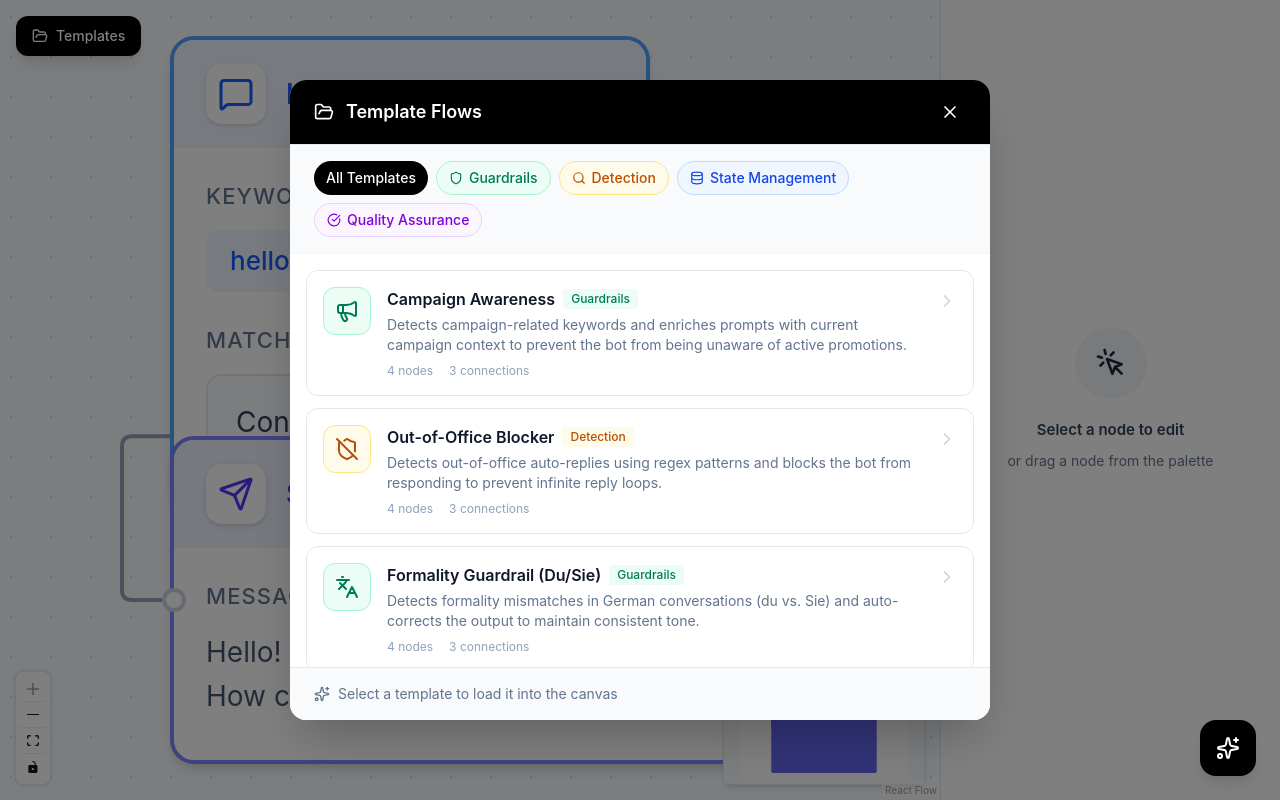
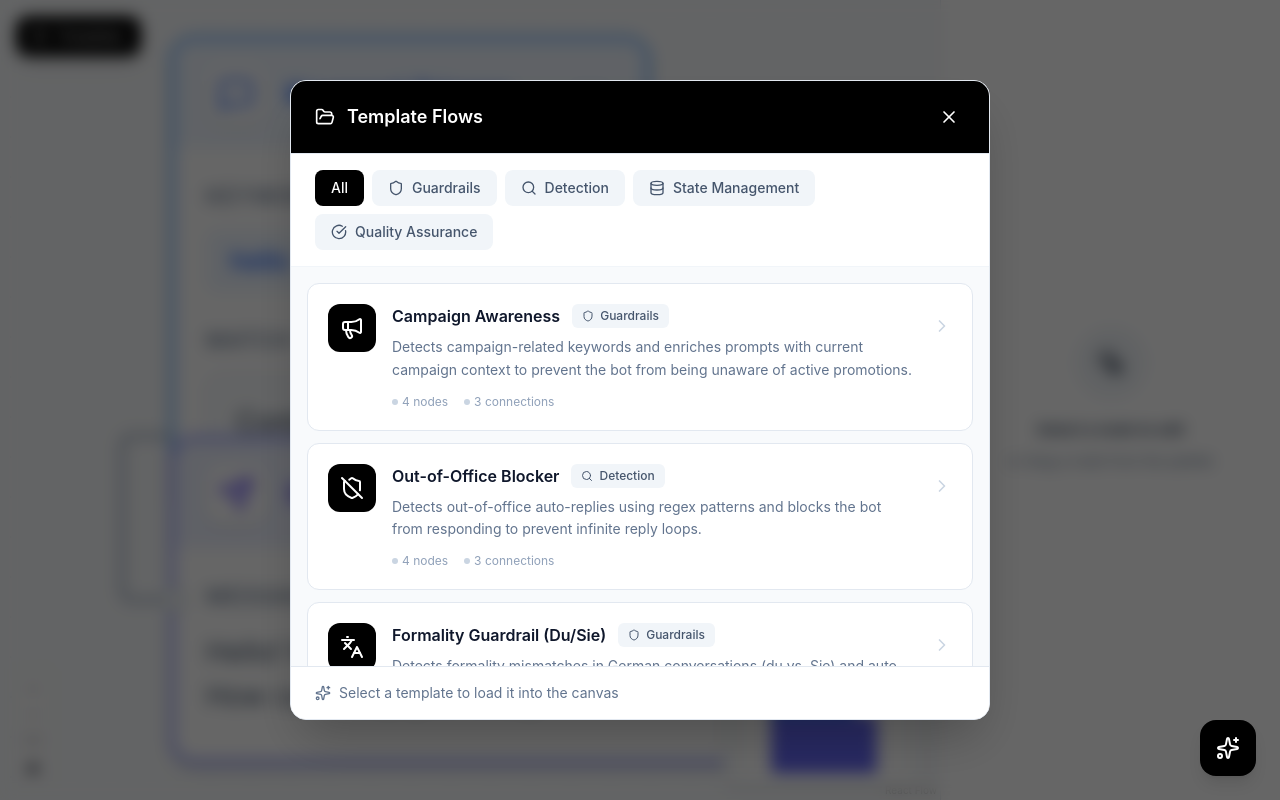
Before and after one commit to LachPawel/fluxus, a Next.js app: page / in a window 1280 px wide. Both pictures are taken after a click on the button "Templates". Built offline with nearby package versions, Linux system fonts and the light colour scheme.

Commit message:
chore: update nodes style

```diff
--- a/src/components/flow-canvas.tsx
+++ b/src/components/flow-canvas.tsx
@@ -279,10 +279,6 @@ export function FlowCanvas() {
         return {
           ...node,
           id: newId,
-          position: {
-            x: node.position.x + 100,
-            y: node.position.y + 100,
-          },
         };
       });
 
@@ -293,8 +289,10 @@ export function FlowCanvas() {
         target: idMap.get(edge.target) || edge.target,
       }));
 
-      setNodes((nds) => [...nds, ...newNodes]);
-      setEdges((eds) => [...eds, ...newEdges]);
+      // Clear existing flow and load template
+      setNodes(newNodes);
+      setEdges(newEdges);
+      setSelectedNodeId(null);
       setShowTemplatePicker(false);
 
       // Fit view after loading
--- a/src/components/flow/template-flow-picker.tsx
+++ b/src/components/flow/template-flow-picker.tsx
@@ -15,32 +15,17 @@ interface TemplateFlowPickerProps {
   onClose: () => void;
 }
 
-const CATEGORY_STYLES: Record<
-  TemplateFlow['category'],
-  { bg: string; border: string; text: string; icon: string }
-> = {
+const CATEGORY_STYLES: Record<TemplateFlow['category'], { icon: string }> = {
   guardrails: {
-    bg: 'bg-emerald-50',
-    border: 'border-emerald-200',
-    text: 'text-emerald-700',
     icon: 'Shield',
   },
   detection: {
-    bg: 'bg-amber-50',
-    border: 'border-amber-200',
-    text: 'text-amber-700',
     icon: 'Search',
   },
   'state-management': {
-    bg: 'bg-blue-50',
-    border: 'border-blue-200',
-    text: 'text-blue-700',
     icon: 'Database',
   },
   quality: {
-    bg: 'bg-purple-50',
-    border: 'border-purple-200',
-    text: 'text-purple-700',
     icon: 'CheckCircle',
   },
 };
@@ -55,10 +40,10 @@ export function TemplateFlowPicker({ onSelect, onClose }: TemplateFlowPickerProp
     : allFlows;
 
   return (
-    <div className="fixed inset-0 bg-black/50 flex items-center justify-center z-50">
-      <div className="bg-white rounded-2xl shadow-2xl w-[700px] max-h-[80vh] flex flex-col overflow-hidden">
+    <div className="fixed inset-0 bg-black/60 backdrop-blur-sm flex items-center justify-center z-50">
+      <div className="bg-white rounded-2xl shadow-2xl w-[700px] max-h-[80vh] flex flex-col overflow-hidden border border-slate-200">
         {/* Header */}
-        <div className="flex items-center justify-between px-6 py-4 border-b border-slate-200 bg-black">
+        <div className="flex items-center justify-between px-6 py-5 border-b border-slate-200 bg-black">
           <div className="flex items-center gap-3 text-white">
             <FolderOpen className="w-5 h-5" />
             <span className="font-semibold text-lg">Template Flows</span>
@@ -72,17 +57,17 @@ export function TemplateFlowPicker({ onSelect, onClose }: TemplateFlowPickerProp
         </div>
 
         {/* Category Pills */}
-        <div className="px-6 py-4 border-b border-slate-100 bg-slate-50">
+        <div className="px-6 py-4 border-b border-slate-100 bg-white">
           <div className="flex flex-wrap gap-2">
             <button
               onClick={() => setSelectedCategory(null)}
-              className={`px-3 py-1.5 rounded-full text-sm font-medium transition-all ${
+              className={`px-4 py-2 rounded-lg text-sm font-medium transition-all ${
                 selectedCategory === null
                   ? 'bg-black text-white'
-                  : 'bg-white text-slate-600 hover:bg-slate-100 border border-slate-200'
+                  : 'bg-slate-100 text-slate-600 hover:bg-slate-200'
               }`}
             >
-              All Templates
+              All
             </button>
             {categories.map((cat) => {
               const style = CATEGORY_STYLES[cat];
@@ -90,13 +75,13 @@ export function TemplateFlowPicker({ onSelect, onClose }: TemplateFlowPickerProp
                 <button
                   key={cat}
                   onClick={() => setSelectedCategory(cat)}
-                  className={`px-3 py-1.5 rounded-full text-sm font-medium transition-all flex items-center gap-1.5 ${
+                  className={`px-4 py-2 rounded-lg text-sm font-medium transition-all flex items-center gap-2 ${
                     selectedCategory === cat
                       ? 'bg-black text-white'
-                      : `${style.bg} ${style.text} hover:opacity-80 border ${style.border}`
+                      : 'bg-slate-100 text-slate-600 hover:bg-slate-200'
                   }`}
                 >
-                  <DynamicIcon name={style.icon} className="w-3.5 h-3.5" />
+                  <DynamicIcon name={style.icon} className="w-4 h-4" />
                   {getCategoryDisplayName(cat)}
                 </button>
               );
@@ -105,7 +90,7 @@ export function TemplateFlowPicker({ onSelect, onClose }: TemplateFlowPickerProp
         </div>
 
         {/* Flow List */}
-        <div className="flex-1 overflow-y-auto p-4">
+        <div className="flex-1 overflow-y-auto p-4 bg-slate-50">
           <div className="grid gap-3">
             {filteredFlows.map((flow) => {
               const style = CATEGORY_STYLES[flow.category];
@@ -113,29 +98,34 @@ export function TemplateFlowPicker({ onSelect, onClose }: TemplateFlowPickerProp
                 <button
                   key={flow.id}
                   onClick={() => onSelect(flow)}
-                  className="flex items-start gap-4 p-4 rounded-xl border border-slate-200 hover:border-slate-300 hover:shadow-md transition-all text-left group bg-white"
+                  className="flex items-start gap-4 p-5 rounded-xl border border-slate-200 hover:border-black hover:shadow-lg transition-all text-left group bg-white"
                 >
-                  <div
-                    className={`w-12 h-12 rounded-xl ${style.bg} ${style.border} border flex items-center justify-center flex-shrink-0`}
-                  >
-                    <DynamicIcon name={flow.icon} className={`w-6 h-6 ${style.text}`} />
+                  <div className="w-12 h-12 rounded-xl bg-black flex items-center justify-center flex-shrink-0">
+                    <DynamicIcon name={flow.icon} className="w-6 h-6 text-white" />
                   </div>
                   <div className="flex-1 min-w-0">
-                    <div className="flex items-center gap-2">
+                    <div className="flex items-center gap-3">
                       <h3 className="font-semibold text-slate-900">{flow.name}</h3>
-                      <span
-                        className={`px-2 py-0.5 rounded text-xs font-medium ${style.bg} ${style.text}`}
-                      >
+                      <span className="px-2.5 py-1 rounded-md text-xs font-medium bg-slate-100 text-slate-600 flex items-center gap-1.5">
+                        <DynamicIcon name={style.icon} className="w-3 h-3" />
                         {getCategoryDisplayName(flow.category)}
                       </span>
                     </div>
-                    <p className="text-sm text-slate-500 mt-1 line-clamp-2">{flow.description}</p>
-                    <div className="flex items-center gap-4 mt-2 text-xs text-slate-400">
-                      <span>{flow.nodes.length} nodes</span>
-                      <span>{flow.edges.length} connections</span>
+                    <p className="text-sm text-slate-500 mt-2 line-clamp-2 leading-relaxed">
+                      {flow.description}
+                    </p>
+                    <div className="flex items-center gap-4 mt-3 text-xs text-slate-400">
+                      <span className="flex items-center gap-1">
+                        <span className="w-1.5 h-1.5 rounded-full bg-slate-300"></span>
+                        {flow.nodes.length} nodes
+                      </span>
+                      <span className="flex items-center gap-1">
+                        <span className="w-1.5 h-1.5 rounded-full bg-slate-300"></span>
+                        {flow.edges.length} connections
+                      </span>
                     </div>
                   </div>
-                  <ChevronRight className="w-5 h-5 text-slate-300 group-hover:text-slate-500 transition-colors flex-shrink-0 mt-1" />
+                  <ChevronRight className="w-5 h-5 text-slate-300 group-hover:text-black group-hover:translate-x-1 transition-all flex-shrink-0 mt-3" />
                 </button>
               );
             })}
@@ -143,7 +133,7 @@ export function TemplateFlowPicker({ onSelect, onClose }: TemplateFlowPickerProp
         </div>
 
         {/* Footer */}
-        <div className="px-6 py-4 border-t border-slate-200 bg-slate-50">
+        <div className="px-6 py-4 border-t border-slate-200 bg-white">
           <div className="flex items-center gap-2 text-sm text-slate-500">
             <Sparkles className="w-4 h-4" />
             <span>Select a template to load it into the canvas</span>
--- a/src/lib/template-flows.ts
+++ b/src/lib/template-flows.ts
@@ -34,7 +34,7 @@ export const TEMPLATE_FLOWS: TemplateFlow[] = [
       {
         id: 'campaign-trigger',
         type: 'trigger_keyword',
-        position: { x: 250, y: 50 },
+        position: { x: 400, y: 50 },
         data: {
           type: 'trigger_keyword',
           label: 'Campaign Keyword Detector',
@@ -45,7 +45,7 @@ export const TEMPLATE_FLOWS: TemplateFlow[] = [
       {
         id: 'campaign-check',
         type: 'condition_branch',
-        position: { x: 250, y: 200 },
+        position: { x: 400, y: 300 },
         data: {
           type: 'condition_branch',
           label: 'Active Campaign Check',
@@ -57,7 +57,7 @@ export const TEMPLATE_FLOWS: TemplateFlow[] = [
       {
         id: 'campaign-enrich',
         type: 'action_message',
-        position: { x: 100, y: 380 },
+        position: { x: 100, y: 550 },
         data: {
           type: 'action_message',
           label: 'Enrich with Campaign Context',
@@ -68,7 +68,7 @@ export const TEMPLATE_FLOWS: TemplateFlow[] = [
       {
         id: 'campaign-fallback',
         type: 'action_message',
-        position: { x: 400, y: 380 },
+        position: { x: 700, y: 550 },
         data: {
           type: 'action_message',
           label: 'No Active Campaign Response',
@@ -116,7 +116,7 @@ export const TEMPLATE_FLOWS: TemplateFlow[] = [
       {
         id: 'ooo-trigger',
         type: 'trigger_keyword',
-        position: { x: 250, y: 50 },
+        position: { x: 400, y: 50 },
         data: {
           type: 'trigger_keyword',
           label: 'OOO Pattern Detector',
@@ -128,7 +128,7 @@ export const TEMPLATE_FLOWS: TemplateFlow[] = [
       {
         id: 'ooo-check',
         type: 'condition_branch',
-        position: { x: 250, y: 200 },
+        position: { x: 400, y: 300 },
         data: {
           type: 'condition_branch',
           label: 'Confirm OOO Pattern',
@@ -140,7 +140,7 @@ export const TEMPLATE_FLOWS: TemplateFlow[] = [
       {
         id: 'ooo-block',
         type: 'action_message',
-        position: { x: 100, y: 380 },
+        position: { x: 100, y: 550 },
         data: {
           type: 'action_message',
           label: 'Block Response (Silent)',
@@ -151,7 +151,7 @@ export const TEMPLATE_FLOWS: TemplateFlow[] = [
       {
         id: 'ooo-continue',
         type: 'action_message',
-        position: { x: 400, y: 380 },
+        position: { x: 700, y: 550 },
         data: {
           type: 'action_message',
           label: 'Continue Normal Flow',
@@ -198,7 +198,7 @@ export const TEMPLATE_FLOWS: TemplateFlow[] = [
       {
         id: 'formality-trigger',
         type: 'trigger_keyword',
-        position: { x: 250, y: 50 },
+        position: { x: 400, y: 50 },
         data: {
           type: 'trigger_keyword',
           label: 'Incoming Message',
@@ -209,7 +209,7 @@ export const TEMPLATE_FLOWS: TemplateFlow[] = [
       {
         id: 'formality-detect-user',
         type: 'condition_branch',
-        position: { x: 250, y: 200 },
+        position: { x: 400, y: 300 },
         data: {
           type: 'condition_branch',
           label: 'User Uses Formal (Sie)',
@@ -221,7 +221,7 @@ export const TEMPLATE_FLOWS: TemplateFlow[] = [
       {
         id: 'formality-set-formal',
         type: 'action_message',
-        position: { x: 100, y: 380 },
+        position: { x: 100, y: 550 },
         data: {
           type: 'action_message',
           label: 'Set Formal Mode',
@@ -232,7 +232,7 @@ export const TEMPLATE_FLOWS: TemplateFlow[] = [
       {
         id: 'formality-set-informal',
         type: 'action_message',
-        position: { x: 400, y: 380 },
+        position: { x: 700, y: 550 },
         data: {
           type: 'action_message',
           label: 'Set Informal Mode',
@@ -280,7 +280,7 @@ export const TEMPLATE_FLOWS: TemplateFlow[] = [
       {
         id: 'length-trigger',
         type: 'trigger_keyword',
-        position: { x: 250, y: 50 },
+        position: { x: 400, y: 50 },
         data: {
           type: 'trigger_keyword',
           label: 'Outgoing Message Check',
@@ -291,7 +291,7 @@ export const TEMPLATE_FLOWS: TemplateFlow[] = [
       {
         id: 'length-check',
         type: 'condition_branch',
-        position: { x: 250, y: 200 },
+        position: { x: 400, y: 300 },
         data: {
           type: 'condition_branch',
           label: 'Exceeds 500 Characters',
@@ -303,7 +303,7 @@ export const TEMPLATE_FLOWS: TemplateFlow[] = [
       {
         id: 'length-truncate',
         type: 'action_message',
-        position: { x: 100, y: 380 },
+        position: { x: 100, y: 550 },
         data: {
           type: 'action_message',
           label: 'Truncate with Summary',
@@ -314,7 +314,7 @@ export const TEMPLATE_FLOWS: TemplateFlow[] = [
       {
         id: 'length-pass',
         type: 'action_message',
-        position: { x: 400, y: 380 },
+        position: { x: 700, y: 550 },
         data: {
           type: 'action_message',
           label: 'Pass Through',
@@ -324,7 +324,7 @@ export const TEMPLATE_FLOWS: TemplateFlow[] = [
       {
         id: 'length-continue-check',
         type: 'condition_branch',
-        position: { x: 100, y: 550 },
+        position: { x: 100, y: 800 },
         data: {
           type: 'condition_branch',
           label: 'User Wants More',
@@ -336,7 +336,7 @@ export const TEMPLATE_FLOWS: TemplateFlow[] = [
       {
         id: 'length-send-continuation',
         type: 'action_message',
-        position: { x: 100, y: 720 },
+        position: { x: 100, y: 1050 },
         data: {
           type: 'action_message',
           label: 'Send Continuation',
@@ -397,7 +397,7 @@ export const TEMPLATE_FLOWS: TemplateFlow[] = [
       {
         id: 'raffle-trigger',
         type: 'trigger_keyword',
-        position: { x: 250, y: 50 },
+        position: { x: 400, y: 50 },
         data: {
           type: 'trigger_keyword',
           label: 'Raffle Entry Detector',
@@ -408,7 +408,7 @@ export const TEMPLATE_FLOWS: TemplateFlow[] = [
       {
         id: 'raffle-state-check',
         type: 'condition_branch',
-        position: { x: 250, y: 200 },
+        position: { x: 400, y: 300 },
         data: {
           type: 'condition_branch',
           label: 'Raffle In Progress',
@@ -420,7 +420,7 @@ export const TEMPLATE_FLOWS: TemplateFlow[] = [
       {
         id: 'raffle-defer',
         type: 'action_message',
-        position: { x: 100, y: 380 },
+        position: { x: 100, y: 550 },
         data: {
           type: 'action_message',
           label: 'Defer Bot Response',
@@ -431,7 +431,7 @@ export const TEMPLATE_FLOWS: TemplateFlow[] = [
       {
         id: 'raffle-start',
         type: 'action_message',
-        position: { x: 400, y: 380 },
+        position: { x: 700, y: 550 },
         data: {
           type: 'action_message',
           label: 'Start Raffle Participation',
@@ -442,7 +442,7 @@ export const TEMPLATE_FLOWS: TemplateFlow[] = [
       {
         id: 'raffle-complete',
         type: 'trigger_keyword',
-        position: { x: 400, y: 550 },
+        position: { x: 700, y: 800 },
         data: {
           type: 'trigger_keyword',
           label: 'Raffle Completion Detector',
@@ -453,7 +453,7 @@ export const TEMPLATE_FLOWS: TemplateFlow[] = [
       {
         id: 'raffle-resume',
         type: 'action_message',
-        position: { x: 400, y: 720 },
+        position: { x: 700, y: 1050 },
         data: {
           type: 'action_message',
           label: 'Resume Normal Operations',
@@ -515,7 +515,7 @@ export const TEMPLATE_FLOWS: TemplateFlow[] = [
       {
         id: 'agent-trigger',
         type: 'trigger_keyword',
-        position: { x: 250, y: 50 },
+        position: { x: 400, y: 50 },
         data: {
           type: 'trigger_keyword',
           label: 'Incoming Message',
@@ -526,7 +526,7 @@ export const TEMPLATE_FLOWS: TemplateFlow[] = [
       {
         id: 'agent-check',
         type: 'condition_branch',
-        position: { x: 250, y: 200 },
+        position: { x: 400, y: 300 },
         data: {
           type: 'condition_branch',
           label: 'Human Agent Active',
@@ -538,7 +538,7 @@ export const TEMPLATE_FLOWS: TemplateFlow[] = [
       {
         id: 'agent-block',
         type: 'action_message',
-        position: { x: 100, y: 380 },
+        position: { x: 100, y: 550 },
         data: {
           type: 'action_message',
           label: 'Block Bot Response',
@@ -549,7 +549,7 @@ export const TEMPLATE_FLOWS: TemplateFlow[] = [
       {
         id: 'agent-timeout-check',
         type: 'condition_branch',
-        position: { x: 100, y: 550 },
+        position: { x: 100, y: 800 },
         data: {
           type: 'condition_branch',
           label: 'Agent Timeout (15 min)',
@@ -561,7 +561,7 @@ export const TEMPLATE_FLOWS: TemplateFlow[] = [
       {
         id: 'agent-auto-resume',
         type: 'action_message',
-        position: { x: 100, y: 720 },
+        position: { x: 100, y: 1050 },
         data: {
           type: 'action_message',
           label: 'Auto-Resume Bot',
@@ -572,7 +572,7 @@ export const TEMPLATE_FLOWS: TemplateFlow[] = [
       {
         id: 'agent-continue',
         type: 'action_message',
-        position: { x: 400, y: 380 },
+        position: { x: 700, y: 550 },
         data: {
           type: 'action_message',
           label: 'Process with Bot',
@@ -582,7 +582,7 @@ export const TEMPLATE_FLOWS: TemplateFlow[] = [
       {
         id: 'agent-handoff-detect',
         type: 'trigger_keyword',
-        position: { x: 550, y: 200 },
+        position: { x: 1000, y: 300 },
         data: {
           type: 'trigger_keyword',
           label: 'Agent Handoff Detector',
@@ -593,7 +593,7 @@ export const TEMPLATE_FLOWS: TemplateFlow[] = [
       {
         id: 'agent-activate',
         type: 'action_message',
-        position: { x: 550, y: 380 },
+        position: { x: 1000, y: 550 },
         data: {
           type: 'action_message',
           label: 'Activate Agent Mode',
@@ -662,7 +662,7 @@ export const TEMPLATE_FLOWS: TemplateFlow[] = [
       {
         id: 'repeat-trigger',
         type: 'trigger_keyword',
-        position: { x: 250, y: 50 },
+        position: { x: 400, y: 50 },
         data: {
           type: 'trigger_keyword',
           label: 'User Response',
@@ -673,7 +673,7 @@ export const TEMPLATE_FLOWS: TemplateFlow[] = [
       {
         id: 'repeat-extract-name',
         type: 'condition_branch',
-        position: { x: 100, y: 200 },
+        position: { x: 100, y: 300 },
         data: {
           type: 'condition_branch',
           label: 'Name Provided',
@@ -685,7 +685,7 @@ export const TEMPLATE_FLOWS: TemplateFlow[] = [
       {
         id: 'repeat-store-name',
         type: 'action_message',
-        position: { x: 100, y: 380 },
+        position: { x: 100, y: 550 },
         data: {
           type: 'action_message',
           label: 'Store Name',
@@ -696,7 +696,7 @@ export const TEMPLATE_FLOWS: TemplateFlow[] = [
       {
         id: 'repeat-extract-email',
         type: 'condition_branch',
-        position: { x: 400, y: 200 },
+        position: { x: 700, y: 300 },
         data: {
           type: 'condition_branch',
           label: 'Email Provided',
@@ -708,7 +708,7 @@ export const TEMPLATE_FLOWS: TemplateFlow[] = [
       {
         id: 'repeat-store-email',
         type: 'action_message',
-        position: { x: 400, y: 380 },
+        position: { x: 700, y: 550 },
         data: {
           type: 'action_message',
           label: 'Store Email',
@@ -719,7 +719,7 @@ export const TEMPLATE_FLOWS: TemplateFlow[] = [
       {
         id: 'repeat-filter-output',
         type: 'action_message',
-        position: { x: 250, y: 550 },
+        position: { x: 400, y: 800 },
         data: {
           type: 'action_message',
           label: 'Filter Bot Output',
@@ -788,7 +788,7 @@ export const TEMPLATE_FLOWS: TemplateFlow[] = [
       {
         id: 'fab-trigger',
         type: 'trigger_keyword',
-        position: { x: 250, y: 50 },
+        position: { x: 400, y: 50 },
         data: {
           type: 'trigger_keyword',
           label: 'Bot Response Check',
@@ -799,7 +799,7 @@ export const TEMPLATE_FLOWS: TemplateFlow[] = [
       {
         id: 'fab-check-uncertainty',
         type: 'condition_branch',
-        position: { x: 100, y: 200 },
+        position: { x: 100, y: 300 },
         data: {
           type: 'condition_branch',
           label: 'Contains Uncertainty Markers',
@@ -812,7 +812,7 @@ export const TEMPLATE_FLOWS: TemplateFlow[] = [
       {
         id: 'fab-check-specifics',
         type: 'condition_branch',
-        position: { x: 400, y: 200 },
+        position: { x: 700, y: 300 },
         data: {
           type: 'condition_branch',
           label: 'Contains Specific Claims',
@@ -824,7 +824,7 @@ export const TEMPLATE_FLOWS: TemplateFlow[] = [
       {
         id: 'fab-flag-review',
         type: 'action_message',
-        position: { x: 100, y: 380 },
+        position: { x: 100, y: 550 },
         data: {
           type: 'action_message',
           label: 'Flag for Review (Low Confidence)',
@@ -835,7 +835,7 @@ export const TEMPLATE_FLOWS: TemplateFlow[] = [
       {
         id: 'fab-verify-facts',
         type: 'action_message',
-        position: { x: 400, y: 380 },
+        position: { x: 700, y: 550 },
         data: {
           type: 'action_message',
           label: 'Verify Against Knowledge Base',
@@ -846,7 +846,7 @@ export const TEMPLATE_FLOWS: TemplateFlow[] = [
       {
         id: 'fab-check-verified',
         type: 'condition_branch',
-        position: { x: 400, y: 550 },
+        position: { x: 700, y: 800 },
         data: {
           type: 'condition_branch',
           label: 'Verified in KB',
@@ -858,7 +858,7 @@ export const TEMPLATE_FLOWS: TemplateFlow[] = [
       {
         id: 'fab-send-verified',
         type: 'action_message',
-        position: { x: 250, y: 720 },
+        position: { x: 400, y: 1050 },
         data: {
           type: 'action_message',
           label: 'Send Verified Response',
@@ -868,7 +868,7 @@ export const TEMPLATE_FLOWS: TemplateFlow[] = [
       {
         id: 'fab-flag-fabrication',
         type: 'action_message',
-        position: { x: 550, y: 720 },
+        position: { x: 1000, y: 1050 },
         data: {
           type: 'action_message',
           label: 'Flag Potential Fabrication',
```
